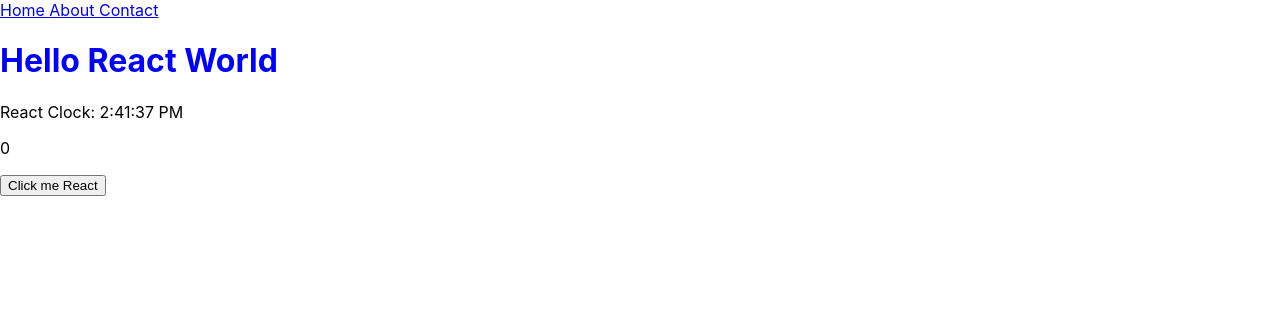
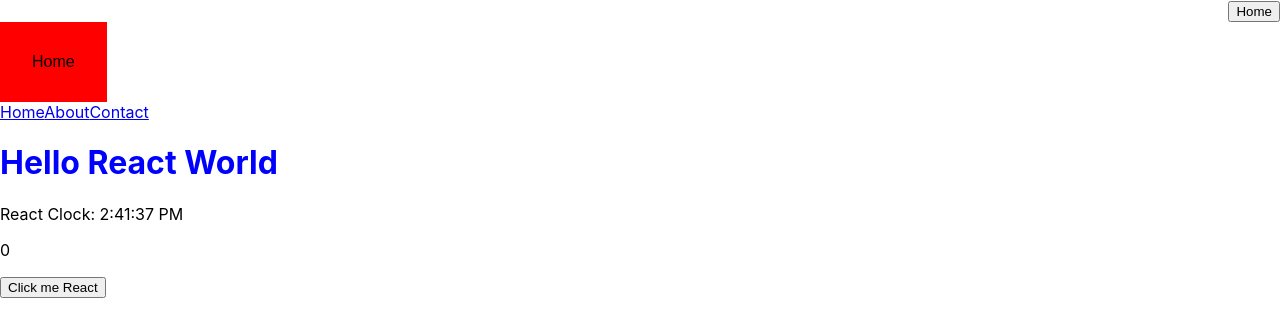
Before and after one commit to Lucie-HJ-ROH/react_JAB, a React (Create React App) app: page / in a window 1280 px wide. Shown: the top 336 px of the page. Built offline with nearby package versions, Linux system fonts and the light colour scheme.

Commit message:
add homebutton and navigation

```diff
--- a/src/App.js
+++ b/src/App.js
@@ -6,7 +6,7 @@ import {BrowserRouter, Route, Routes} from 'react-router-dom'
 
 import {About} from "./component/About";
 import {Contact} from "./component/Contact";
-import Header from "./component/Header";
+import Header from "./layouts/Header";
 
 function App() {
     return (
--- a/src/component/About.js
+++ b/src/component/About.js
@@ -2,7 +2,8 @@ import React from "react";
 export function About(){
     return (
         <div>
-            <h1>This is contact.</h1>
+            <h1>This is about.</h1>
+
         </div>
     )
 }
--- a/src/component/Header.js
+++ /dev/null
@@ -1,13 +0,0 @@
-import React from "react";
-import { Link } from "react-router-dom";
-
-function Header() {
-    return (
-        <div>
-            <Link to="/">Home </Link>
-            <Link to="/about">About </Link>
-            <Link to="/contact">Contact </Link>
-        </div> );
-}
-
-export default Header;
--- /dev/null
+++ b/src/component/HomeButton.js
@@ -0,0 +1,19 @@
+import {useNavigate} from "react-router-dom";
+
+function HomeButton() {
+    const navigate = useNavigate();
+    const handleSubmit = (event) => {
+        try {
+            navigate("/", {replace: true});
+        } catch (error) {
+            console.log(error);
+        }
+    };
+    return (
+        <div style={{flexDirection: "row", direction: "rtl"}}>
+            <button onClick={handleSubmit}>Home</button>
+        </div>
+    );
+}
+
+export default HomeButton;
--- /dev/null
+++ b/src/component/NavButton.js
@@ -0,0 +1,40 @@
+import {NavLink, useMatch, useResolvedPath} from "react-router-dom";
+
+function NavButton(props) {
+    let resolved = useResolvedPath(props.to);
+    let match = useMatch({path: resolved.pathname, end: true});
+
+    const buttonStyle = {
+        backgroundColor: "green", border: "none",
+        color: "white",
+        padding: "15px 32px",
+        textAlign: "center",
+        textDecoration: "none",
+        display: "inline-block",
+        fontSize: "16px",
+    };
+
+
+    const activeButtonStyle = {
+        backgroundColor: "red",
+        border: "none",
+        color: "black",
+        padding: "15px 32px",
+        textAlign: "center",
+        textDecoration: "none",
+        display: "inline-block",
+        fontSize: "16px",
+
+    };
+
+    return (
+        <NavLink to={props.to}>
+            <button style={match ?
+                activeButtonStyle : buttonStyle}>
+                <p>{props.label}</p>
+            </button>
+        </NavLink>
+    );
+}
+
+export default NavButton
--- /dev/null
+++ b/src/layouts/Header.js
@@ -0,0 +1,22 @@
+import React from "react";
+import {Link} from "react-router-dom";
+import HomeButton from "../component/HomeButton";
+import NavButton from "../component/NavButton";
+
+function Header() {
+    return (
+        <div>
+            <div>
+                <HomeButton/>
+                <NavButton to="/" label="Home" />
+            </div>
+            <div>
+                <Link to="/">Home</Link>
+                <Link to="/about">About</Link>
+                <Link to="/contact">Contact</Link>
+            </div>
+        </div>
+    );
+}
+
+export default Header;
```
Also changed, not shown: src/layouts/MainLayout.js (added, +15 -0 lines).
